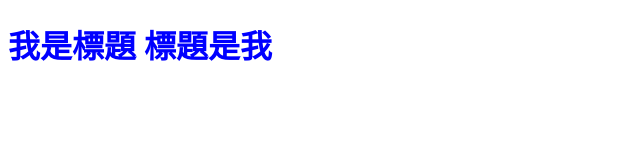
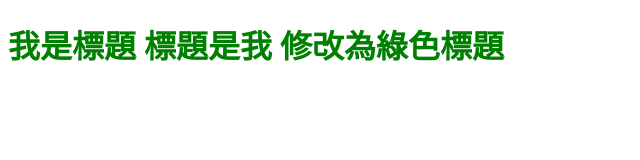
Before and after one commit to sonicex123/JS-HW-W4, a plain HTML site: page index.html in a window 1280 px wide. Shown: the whole page, without its empty margins (0-640 px from the left). Drawn offline with Linux system fonts and the light colour scheme.

Commit message:
標題修改為綠色

```diff
--- a/all.css
+++ b/all.css
@@ -1,3 +1,6 @@
 .blue{
     color: blue;
 }
+.green {
+    color: green;
+}
--- a/index.html
+++ b/index.html
@@ -7,6 +7,6 @@
     <title>Document</title>
 </head>
 <body>
-    <h1 class="blue">我是標題 標題是我</h1>
+    <h1 class="green">我是標題 標題是我 修改為綠色標題</h1>
 </body>
 </html>
```
